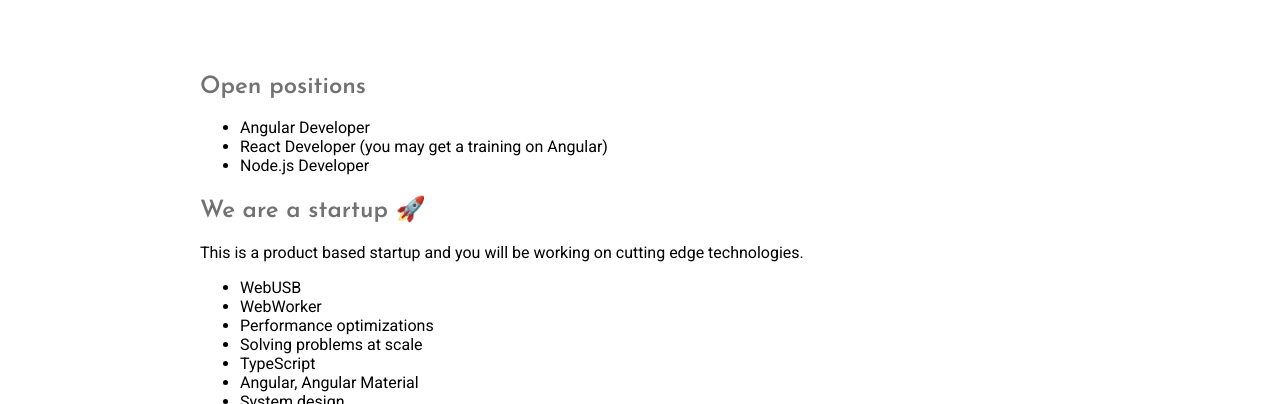
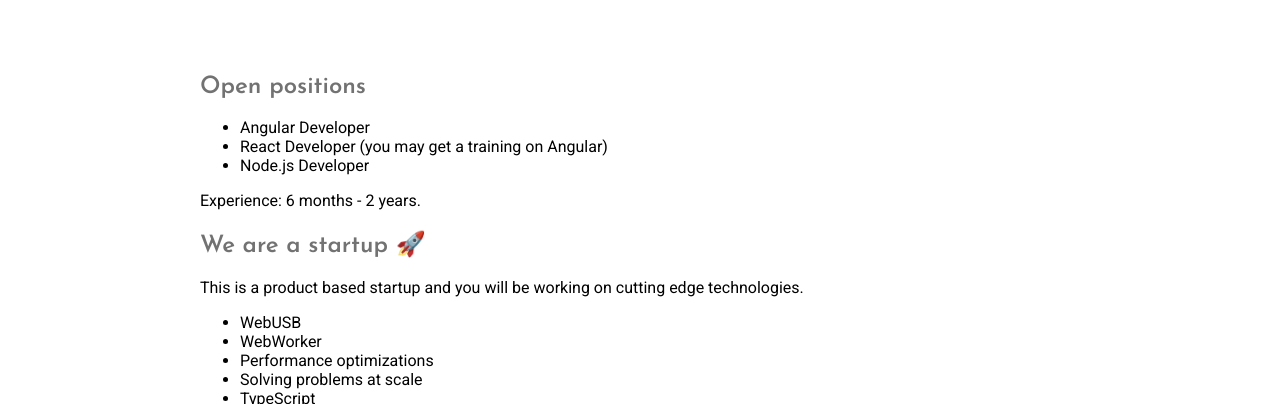
Before and after one commit to Hashimrasheed/testweb, a plain HTML site: page index.html in a window 1280 px wide. Shown: the part 396-800 px from the top of the page. Drawn offline with Linux system fonts and the light colour scheme.

Commit message:
add experience

```diff
--- a/index.html
+++ b/index.html
@@ -113,6 +113,8 @@
         <li>Node.js Developer</li>
       </ul>
 
+      <p>Experience: 6 months - 2 years.</p>
+
       <h2 class="content-heading">We are a <span>startup 🚀</span></h2>
       <p>
         This is a product based startup and you will be working on cutting edge
```
